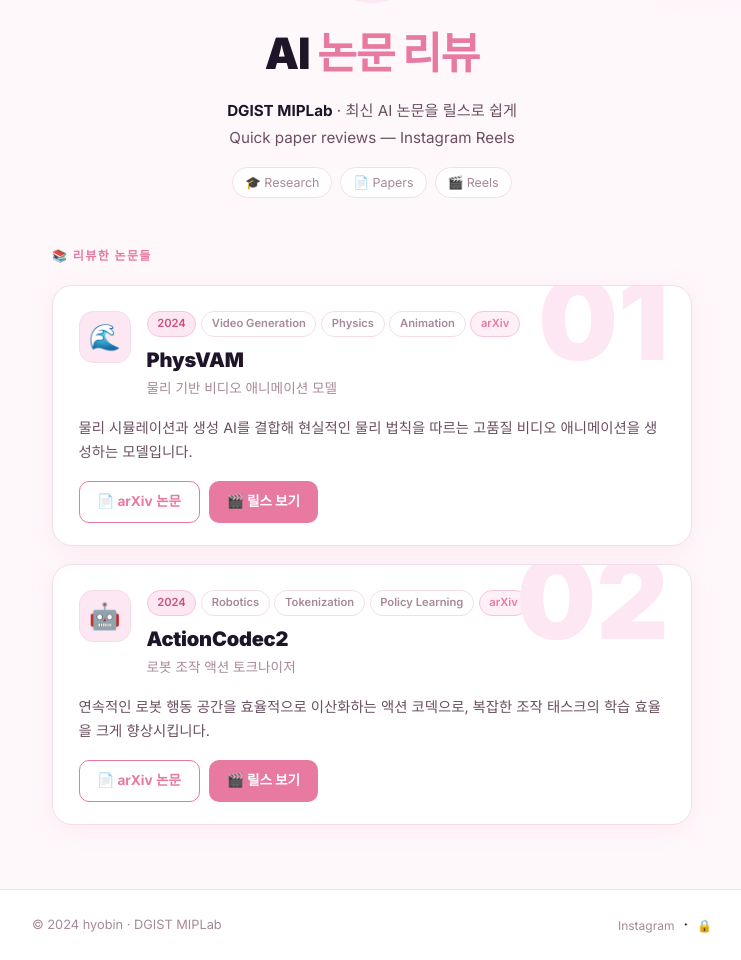
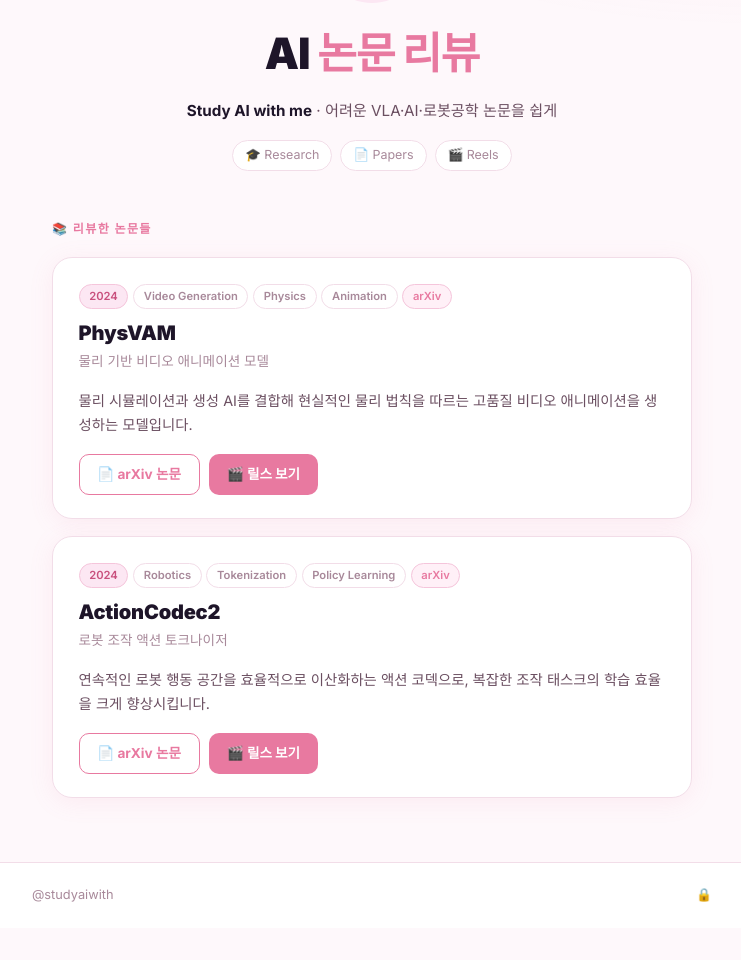
Before and after one commit to HYOBINCHOI/paper-reviews, a plain HTML site: page index.html in a window 1280 px wide. Shown: the part 155-1115 px from the top of the page, without its empty margins (268-1009 px from the left). After the commit the page ends 1083 px from the top, so only its background shows below. Drawn offline with Linux system fonts and the light colour scheme.

Commit message:
Update index.html

```diff
--- a/index.html
+++ b/index.html
@@ -310,8 +310,7 @@
     </div>
     <h1 class="hero-title">AI <span class="accent">논문 리뷰</span></h1>
     <p class="hero-sub">
-      <strong>DGIST MIPLab</strong> · 최신 AI 논문을 릴스로 쉽게<br>
-      Quick paper reviews — Instagram Reels
+      <strong>Study AI with me</strong> · 어려운 VLA·AI·로봇공학 논문을 쉽게
     </p>
     <div class="hero-badges">
       <span class="badge">🎓 Research</span>
@@ -330,12 +329,8 @@
 
 <footer>
   <div class="footer-inner">
-    <p>© 2024 hyobin · DGIST MIPLab</p>
-    <div>
-      <a href="https://www.instagram.com" target="_blank" rel="noopener">Instagram</a>
-      &nbsp;·&nbsp;
-      <a href="admin.html" title="Admin">🔒</a>
-    </div>
+    <p>@studyaiwith</p>
+    <a href="admin.html" title="Admin" style="font-size:.8rem;color:var(--text-muted);text-decoration:none;">🔒</a>
   </div>
 </footer>
 
@@ -380,9 +375,7 @@ function trackClick(paperId, linkType) {
 function renderCards() {
   document.getElementById('paper-list').innerHTML = PAPERS.map((p, i) => `
     <article class="paper-card">
-      <div class="card-num">${String(i + 1).padStart(2, '0')}</div>
       <div class="card-top">
-        <div class="card-emoji-wrap">${p.emoji}</div>
         <div class="card-meta">
           <div class="card-tags">
             <span class="tag tag-year">${p.year}</span>
```
